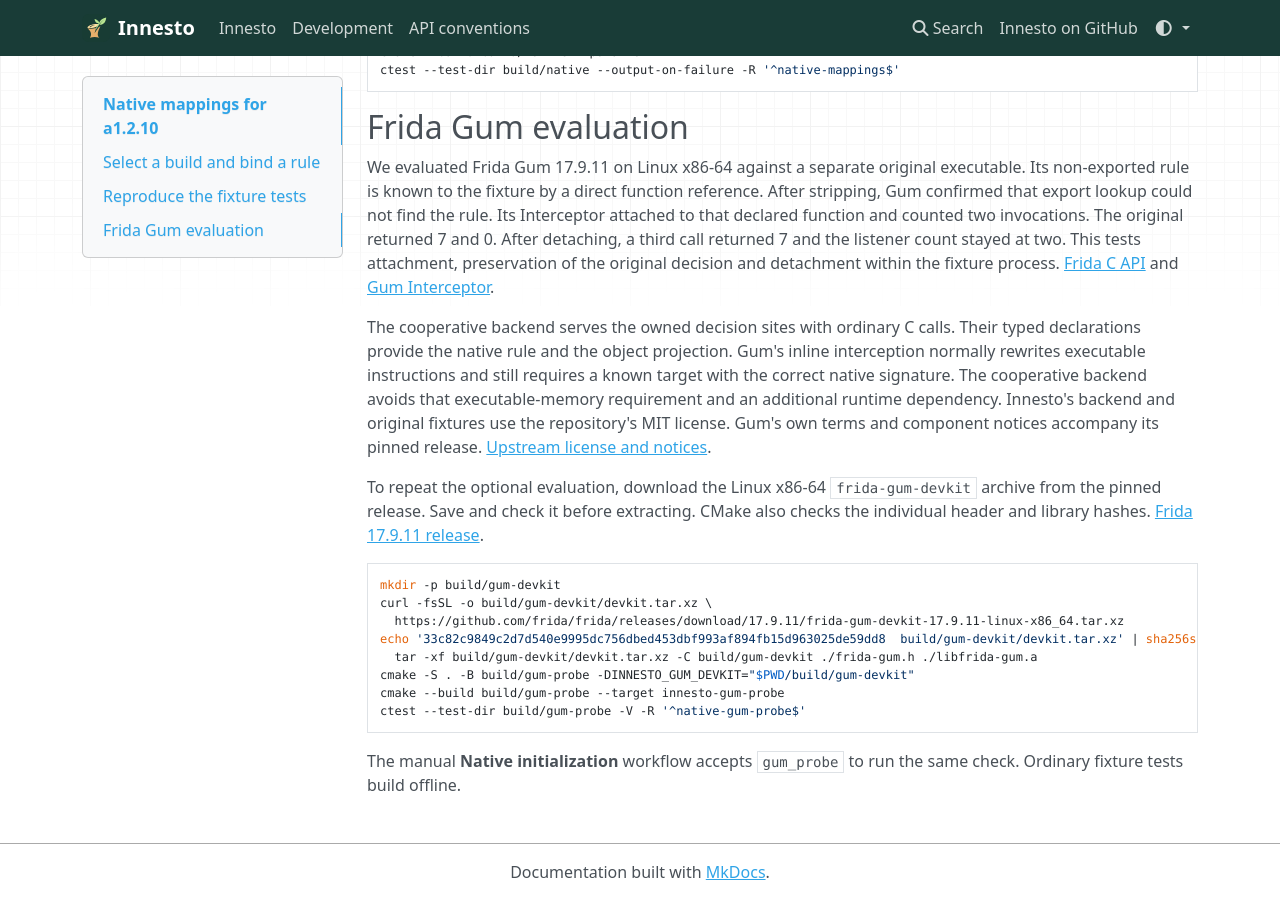
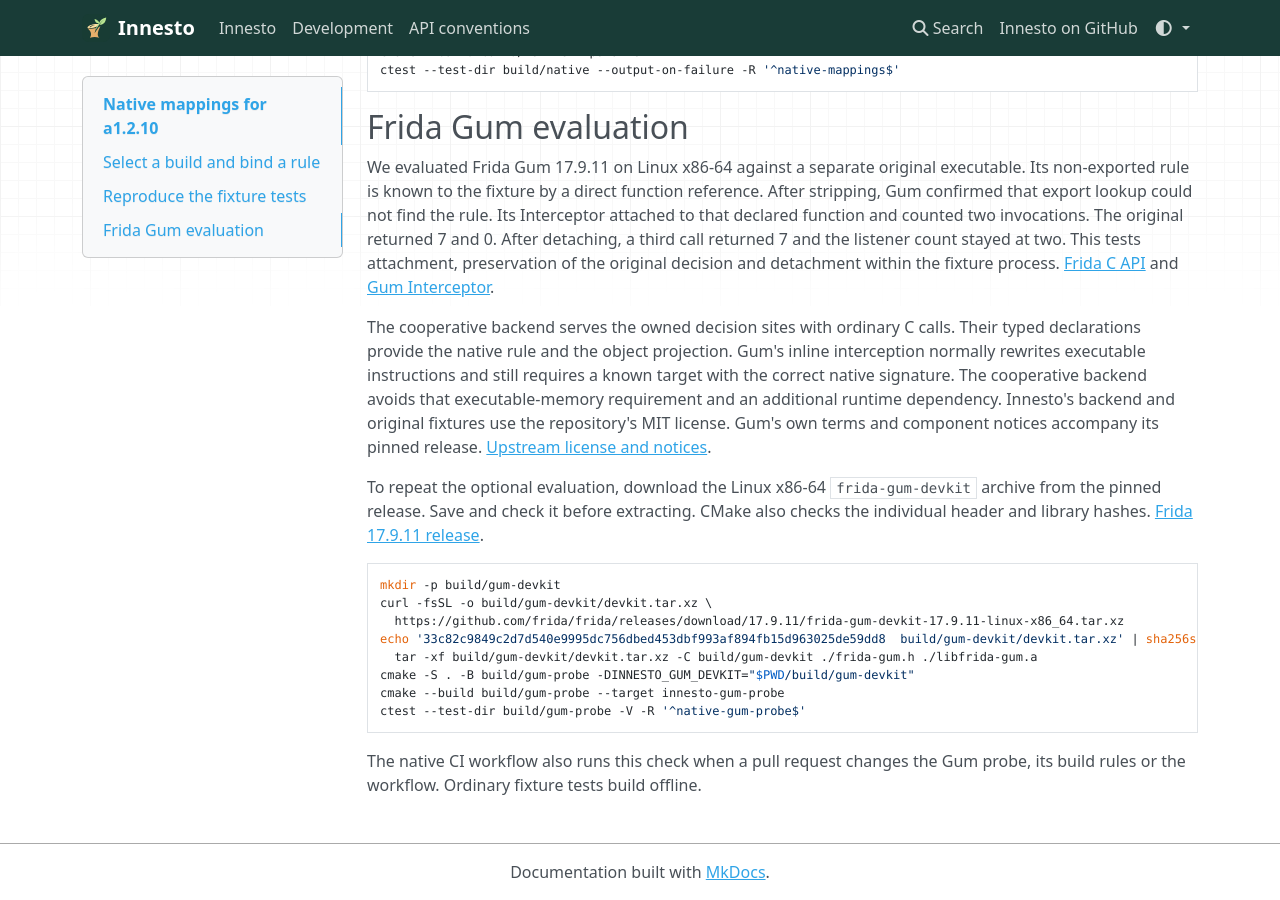
Before and after one commit to ImJstNickDev/Innesto, an MkDocs documentation site: the page built from docs/version/native-mappings.md, in a window 1280 px wide and 900 px high, scrolled down 1191 px. Built offline with MkDocs 1.6.1, drawn with Linux system fonts in a browser that asks for light colours; nearby versions of some CDN libraries.

Commit message:
ci: check the pinned Gum probe when its sources change

````diff
--- a/docs/version/native-mappings.md
+++ b/docs/version/native-mappings.md
@@ -102,5 +102,5 @@ cmake --build build/gum-probe --target innesto-gum-probe
 ctest --test-dir build/gum-probe -V -R '^native-gum-probe$'
 ```
 
-The manual **Native initialization** workflow accepts `gum_probe` to run the
-same check. Ordinary fixture tests build offline.
+The native CI workflow also runs this check when a pull request changes the
+Gum probe, its build rules or the workflow. Ordinary fixture tests build offline.
````
Also changed, not shown: 1 other file.
